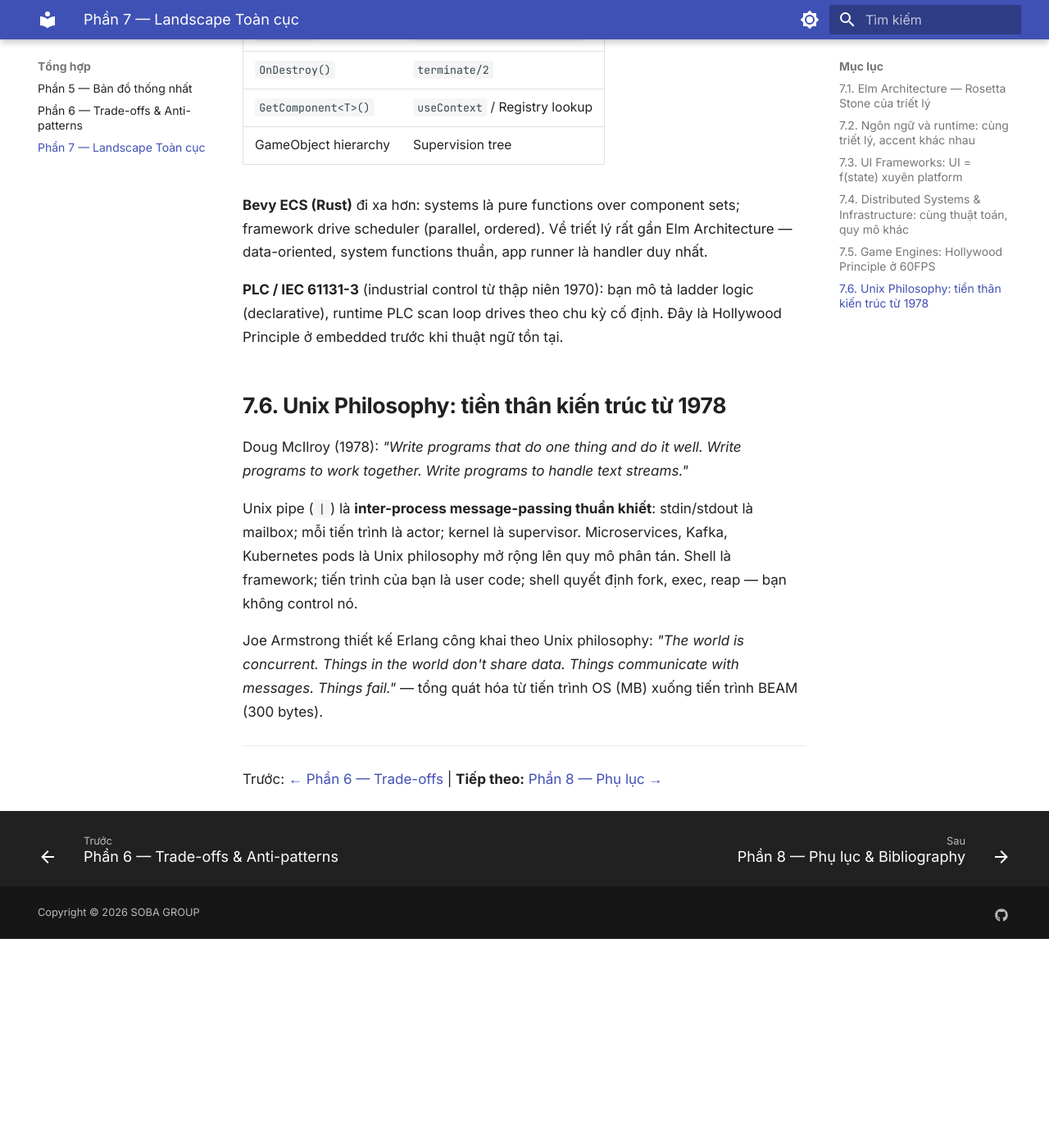
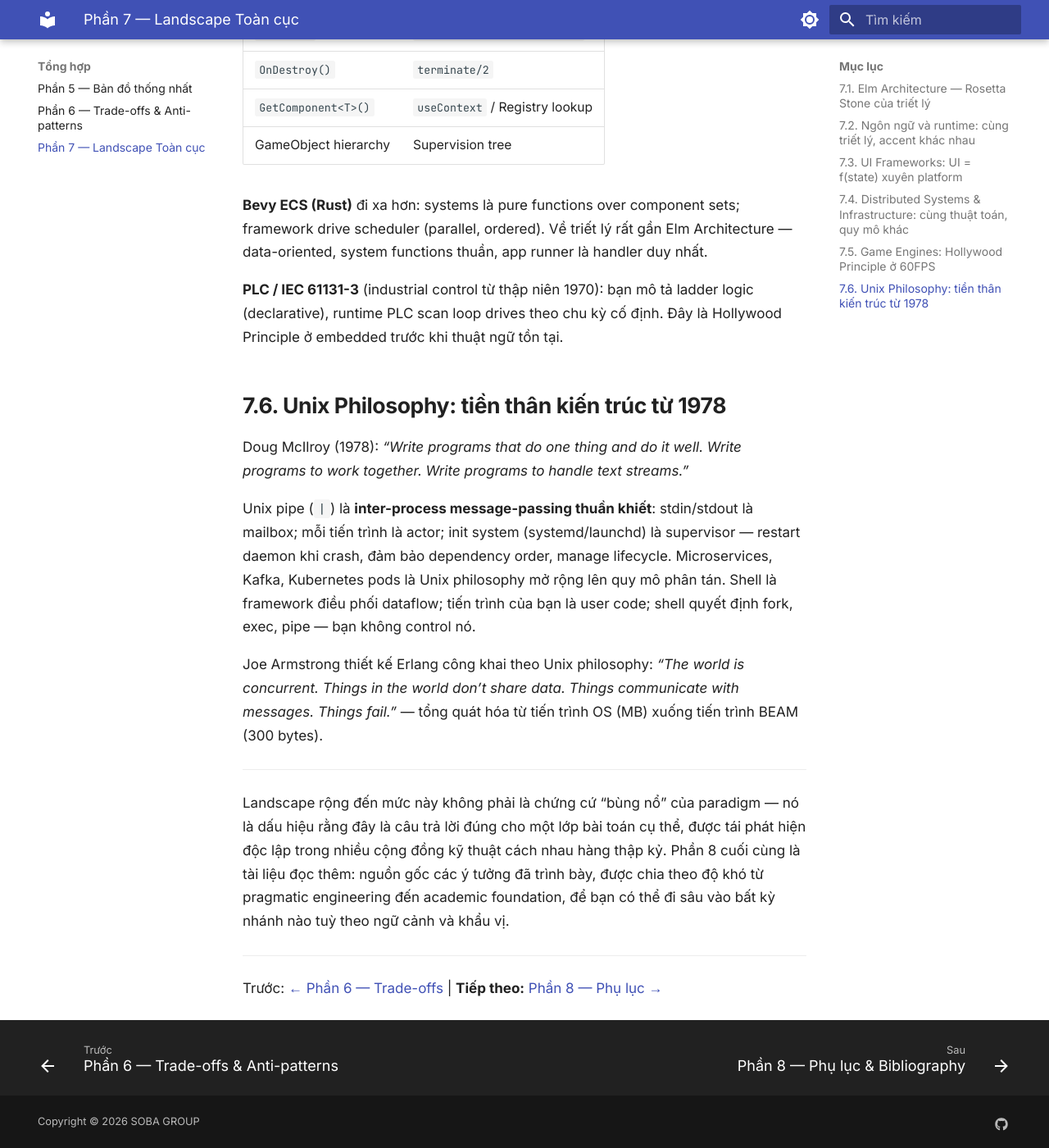
Before and after one commit to ttakashinn/unified-paradigm, an MkDocs documentation site: the page built from docs/landscape.md, in a window 1280 px wide and 1400 px high, scrolled down 6794 px. Shown: the whole window at 82% size. Built offline with MkDocs 1.6.1 and Material for MkDocs 9.7.7, drawn with Linux system fonts in a browser that asks for light colours; before the commit the page ends 7939 px from its top, so only the background shows below that; some of the changed text lies outside the part shown.

Commit message:
Update landscape.md

````diff
--- a/docs/landscape.md
+++ b/docs/landscape.md
@@ -77,16 +77,16 @@ type alias Program flags model msg =
 
 ## 7.2. Ngôn ngữ và runtime: cùng triết lý, accent khác nhau
 
-| Ngôn ngữ / Runtime | Đặc điểm nổi bật | Vị trí trong landscape |
-| --- | --- | --- |
-| **Haskell** | `IO` monad là handler implicit của toàn bộ I/O. `do`-notation là CPS-style chaining có đường. `STM` monad cô lập transaction. | Tổ tiên trực tiếp — algebraic effects được generalize từ đây |
-| **OCaml 5.x** | Effect handlers thành cú pháp chính thức (5.3+). `Eio`, `Miou` xây async runtime trên primitive này thay vì "magic". | First-class algebraic effects trong ngôn ngữ mainstream |
-| **Koka / Eff / Frank / Effekt** | Effect set được track trong type: `fun divide(x: int, y: int): exn int`. Compiler từ chối effect không có handler. | Research languages — "đáp án cuối cùng" mà industry đang tiến về |
-| **Rust** | `Future` là *description* của async computation; `.await` là yield-point cho executor (Tokio). Ownership = compile-time supervisor — eliminate data race không bằng GC mà bằng kiểu. | Zero-cost algebraic effects qua type system thay vì runtime |
-| **Pony** | Reference capabilities (`iso`, `val`, `ref`, `box`, `tag`, `trn`) — formal proof (Clebsch et al.) cho phép truyền mutable data giữa actors không data race. Per-actor GC, không stop-the-world. | Actor model + type-level capabilities = BEAM với compile-time safety |
-| **Kotlin Coroutines + Structured Concurrency** | `CoroutineScope { }` enforce: child phải hoàn thành/cancel trước khi parent thoát. Tương đồng mạnh với OTP supervisor tree nhưng lifetime-scoped thay vì process-scoped. | OTP supervision trong JVM ecosystem, nhưng không có crash isolation ở mức process |
-| **Swift Concurrency (5.5+)** | `actor` keyword first-class, `@MainActor` là global handler cho UI effects, `Sendable` types ≈ Pony capabilities. | Actor model + algebraic effects vào Apple ecosystem |
-| **Go** | Goroutines + channels = CSP (Hoare 1978). Channel direction trong type (`chan<-`, `<-chan`). Không có supervisor first-class — phải tự build với `errgroup`/`context.Context`. | CSP thay vì actor — cùng triết lý không share memory, khác biệt cốt lõi ở đơn vị định danh và timing |
+|Ngôn ngữ / Runtime                            |Đặc điểm nổi bật                                                                                                                                                                               |Vị trí trong landscape                                                                              |
+|----------------------------------------------|-----------------------------------------------------------------------------------------------------------------------------------------------------------------------------------------------|----------------------------------------------------------------------------------------------------|
+|**Haskell**                                   |`IO` monad là handler implicit của toàn bộ I/O. `do`-notation là CPS-style chaining có đường. `STM` monad cô lập transaction.                                                                  |Tổ tiên trực tiếp — algebraic effects được generalize từ đây                                        |
+|**OCaml 5.x**                                 |Effect handlers thành cú pháp chính thức (5.3+). `Eio`, `Miou` xây async runtime trên primitive này thay vì “magic”.                                                                           |First-class algebraic effects trong ngôn ngữ mainstream                                             |
+|**Koka / Eff / Frank / Effekt**               |Effect set được track trong type: `fun divide(x: int, y: int): exn int`. Compiler từ chối effect không có handler.                                                                             |Research languages — “đáp án cuối cùng” mà industry đang tiến về                                    |
+|**Rust**                                      |`Future` là *description* của async computation; `.await` là yield-point cho executor (Tokio). Ownership = compile-time supervisor — eliminate data race không bằng GC mà bằng kiểu.           |Zero-cost algebraic effects qua type system thay vì runtime                                         |
+|**Pony**                                      |Reference capabilities (`iso`, `val`, `ref`, `box`, `tag`, `trn`) — formal proof (Clebsch et al.) cho phép truyền mutable data giữa actors không data race. Per-actor GC, không stop-the-world.|Actor model + type-level capabilities = BEAM với compile-time safety                                |
+|**Kotlin Coroutines + Structured Concurrency**|`CoroutineScope { }` enforce: child phải hoàn thành/cancel trước khi parent thoát. Tương đồng mạnh với OTP supervisor tree nhưng lifetime-scoped thay vì process-scoped.                       |OTP supervision trong JVM ecosystem, nhưng không có crash isolation ở mức process                   |
+|**Swift Concurrency (5.5+)**                  |`actor` keyword first-class, `@MainActor` là global handler cho UI effects, `Sendable` types ≈ Pony capabilities.                                                                              |Actor model + algebraic effects vào Apple ecosystem                                                 |
+|**Go**                                        |Goroutines + channels = CSP (Hoare 1978). Channel direction trong type (`chan<-`, `<-chan`). Không có supervisor first-class — phải tự build với `errgroup`/`context.Context`.                 |CSP thay vì actor — cùng triết lý không share memory, khác biệt cốt lõi ở đơn vị định danh và timing|
 
 **CSP (Go) vs Actor Model (Erlang/Elixir) — khác biệt cốt lõi:**
 
@@ -114,17 +114,17 @@ Hệ quả thực tế: Actor model dễ build distributed system hơn (PID ho
 
 ## 7.3. UI Frameworks: `UI = f(state)` xuyên platform
 
-| Framework | Cơ chế state/effect | Đặc điểm phân biệt |
-| --- | --- | --- |
-| **Elm TEA** | `Model`, `Cmd msg`, `Sub msg` — pure, no hidden state | Algebraic effects thuần khiết nhất; runtime là handler duy nhất |
-| **Redux / Flux** | Pure reducer `(state, action) -> state`; middleware là effect handler | TEA cho JS, mất type safety. Saga dùng generator = algebraic effect handler |
-| **SolidJS** | Signals: `createSignal`, `createEffect`, `createMemo` | Fine-grained reactivity — component chạy một lần, DOM update tại điểm signal consume |
-| **Vue Composition API** | `ref`, `reactive`, `watchEffect`, `onMounted` | Reactivity qua Proxy; gần SolidJS hơn React về tracking |
-| **Angular Signals** | Từ Zone.js (implicit IoC) sang explicit signals (explicit reactivity) | Rời bỏ monkey-patch, về gần algebraic effects hơn |
-| **Svelte 5 Runes** | `$state`, `$derived`, `$effect` — compiler-driven | Signals compile thành DOM update, không VDOM overhead |
-| **SwiftUI** | `@State`, `@Binding`, `@ObservableObject`, `@EnvironmentObject`, `.task {}` | DI qua environment = `useContext`; `.task` = `useEffect` với structured concurrency |
-| **Jetpack Compose** | `mutableStateOf`, `remember`, `LaunchedEffect`, `DisposableEffect` | Unidirectional Data Flow + State Hoisting = TEA dưới tên Android |
-| **Flutter** | `StatefulWidget` + `setState`; Riverpod/BLoC cho DI | Imperative-leaning nhưng ecosystem push về unidirectional |
+|Framework              |Cơ chế state/effect                                                        |Đặc điểm phân biệt                                                                  |
+|-----------------------|---------------------------------------------------------------------------|------------------------------------------------------------------------------------|
+|**Elm TEA**            |`Model`, `Cmd msg`, `Sub msg` — pure, no hidden state                      |Algebraic effects thuần khiết nhất; runtime là handler duy nhất                     |
+|**Redux / Flux**       |Pure reducer `(state, action) -> state`; middleware là effect handler      |TEA cho JS, mất type safety. Saga dùng generator = algebraic effect handler         |
+|**SolidJS**            |Signals: `createSignal`, `createEffect`, `createMemo`                      |Fine-grained reactivity — component chạy một lần, DOM update tại điểm signal consume|
+|**Vue Composition API**|`ref`, `reactive`, `watchEffect`, `onMounted`                              |Reactivity qua Proxy; gần SolidJS hơn React về tracking                             |
+|**Angular Signals**    |Từ Zone.js (implicit IoC) sang explicit signals (explicit reactivity)      |Rời bỏ monkey-patch, về gần algebraic effects hơn                                   |
+|**Svelte 5 Runes**     |`$state`, `$derived`, `$effect` — compiler-driven                          |Signals compile thành DOM update, không VDOM overhead                               |
+|**SwiftUI**            |`@State`, `@Binding`, `@ObservableObject`, `@EnvironmentObject`, `.task {}`|DI qua environment = `useContext`; `.task` = `useEffect` với structured concurrency |
+|**Jetpack Compose**    |`mutableStateOf`, `remember`, `LaunchedEffect`, `DisposableEffect`         |Unidirectional Data Flow + State Hoisting = TEA dưới tên Android                    |
+|**Flutter**            |`StatefulWidget` + `setState`; Riverpod/BLoC cho DI                        |Imperative-leaning nhưng ecosystem push về unidirectional                           |
 
 ## 7.4. Distributed Systems & Infrastructure: cùng thuật toán, quy mô khác
 
@@ -139,28 +139,28 @@ loop {
 }
 ```
 
-| Hệ thống | Biểu hiện của thuật toán |
-| --- | --- |
-| **Kafka + Consumer Groups** | Partition = mailbox actor; offset = persistent state; Kafka Streams KTable = event sourcing pipeline |
-| **AWS Lambda / Cloud Functions** | `(event, context) -> response` = pure handler; Lambda service = orchestrator; retry/DLQ = supervisor strategy |
-| **Kubernetes Controllers** | Desired state (YAML) = declarative description; reconciliation loop = render loop của React; etcd = fiber state |
-| **Temporal / Cadence** | Workflow code là pure deterministic; Temporal runtime lo persistent execution, replay, timer, retry. **Algebraic effects + event sourcing + supervision** đóng gói thành infrastructure product |
-| **Event Sourcing + CQRS** | `(state, event) -> state` = GenServer model scale lên persistence; read model = `view` của TEA |
-| **Microsoft Durable Functions** | Generator `yield` per step = explicit continuation để runtime checkpoint — CPS tường minh |
-| **Akka / Akka Typed** | `Behavior[Command]` — typed actor; ZIO/Cats Effect đem algebraic effects vào Scala |
+|Hệ thống                        |Biểu hiện của thuật toán                                                                                                                                                                       |
+|--------------------------------|-----------------------------------------------------------------------------------------------------------------------------------------------------------------------------------------------|
+|**Kafka + Consumer Groups**     |Partition = mailbox actor; offset = persistent state; Kafka Streams KTable = event sourcing pipeline                                                                                           |
+|**AWS Lambda / Cloud Functions**|`(event, context) -> response` = pure handler; Lambda service = orchestrator; retry/DLQ = supervisor strategy                                                                                  |
+|**Kubernetes Controllers**      |Desired state (YAML) = declarative description; reconciliation loop = render loop của React; etcd = fiber state                                                                                |
+|**Temporal / Cadence**          |Workflow code là pure deterministic; Temporal runtime lo persistent execution, replay, timer, retry. **Algebraic effects + event sourcing + supervision** đóng gói thành infrastructure product|
+|**Event Sourcing + CQRS**       |`(state, event) -> state` = GenServer model scale lên persistence; read model = `view` của TEA                                                                                                 |
+|**Microsoft Durable Functions** |Generator `yield` per step = explicit continuation để runtime checkpoint — CPS tường minh                                                                                                      |
+|**Akka / Akka Typed**           |`Behavior[Command]` — typed actor; ZIO/Cats Effect đem algebraic effects vào Scala                                                                                                             |
 
 ## 7.5. Game Engines: Hollywood Principle ở 60FPS
 
-Unity MonoBehaviour có thể được dạy như "GenServer cho GameObject":
+Unity MonoBehaviour có thể được dạy như “GenServer cho GameObject”:
 
-| Unity | GenServer / OTP |
-| --- | --- |
-| `Awake()` | `init/1` |
-| `Start()` | `handle_continue/2` |
-| `Update()` | `handle_info(:tick, state)` |
-| `OnDestroy()` | `terminate/2` |
-| `GetComponent<T>()` | `useContext` / Registry lookup |
-| GameObject hierarchy | Supervision tree |
+|Unity               |GenServer / OTP               |
+|--------------------|------------------------------|
+|`Awake()`           |`init/1`                      |
+|`Start()`           |`handle_continue/2`           |
+|`Update()`          |`handle_info(:tick, state)`   |
+|`OnDestroy()`       |`terminate/2`                 |
+|`GetComponent<T>()` |`useContext` / Registry lookup|
+|GameObject hierarchy|Supervision tree              |
 
 **Bevy ECS (Rust)** đi xa hơn: systems là pure functions over component sets; framework drive scheduler (parallel, ordered). Về triết lý rất gần Elm Architecture — data-oriented, system functions thuần, app runner là handler duy nhất.
 
@@ -168,12 +168,16 @@ Unity MonoBehaviour có thể được dạy như "GenServer cho GameObject":
 
 ## 7.6. Unix Philosophy: tiền thân kiến trúc từ 1978
 
-Doug McIlroy (1978): *"Write programs that do one thing and do it well. Write programs to work together. Write programs to handle text streams."*
+Doug McIlroy (1978): *“Write programs that do one thing and do it well. Write programs to work together. Write programs to handle text streams.”*
 
-Unix pipe (`|`) là **inter-process message-passing thuần khiết**: stdin/stdout là mailbox; mỗi tiến trình là actor; kernel là supervisor. Microservices, Kafka, Kubernetes pods là Unix philosophy mở rộng lên quy mô phân tán. Shell là framework; tiến trình của bạn là user code; shell quyết định fork, exec, reap — bạn không control nó.
+Unix pipe (`|`) là **inter-process message-passing thuần khiết**: stdin/stdout là mailbox; mỗi tiến trình là actor; init system (systemd/launchd) là supervisor — restart daemon khi crash, đảm bảo dependency order, manage lifecycle. Microservices, Kafka, Kubernetes pods là Unix philosophy mở rộng lên quy mô phân tán. Shell là framework điều phối dataflow; tiến trình của bạn là user code; shell quyết định fork, exec, pipe — bạn không control nó.
 
-Joe Armstrong thiết kế Erlang công khai theo Unix philosophy: *"The world is concurrent. Things in the world don't share data. Things communicate with messages. Things fail."* — tổng quát hóa từ tiến trình OS (MB) xuống tiến trình BEAM (300 bytes).
+Joe Armstrong thiết kế Erlang công khai theo Unix philosophy: *“The world is concurrent. Things in the world don’t share data. Things communicate with messages. Things fail.”* — tổng quát hóa từ tiến trình OS (MB) xuống tiến trình BEAM (300 bytes).
 
----
+-----
+
+Landscape rộng đến mức này không phải là chứng cứ “bùng nổ” của paradigm — nó là dấu hiệu rằng đây là câu trả lời đúng cho một lớp bài toán cụ thể, được tái phát hiện độc lập trong nhiều cộng đồng kỹ thuật cách nhau hàng thập kỷ. Phần 8 cuối cùng là tài liệu đọc thêm: nguồn gốc các ý tưởng đã trình bày, được chia theo độ khó từ pragmatic engineering đến academic foundation, để bạn có thể đi sâu vào bất kỳ nhánh nào tuỳ theo ngữ cảnh và khẩu vị.
+
+-----
 
 **Trước:** [← Phần 6 — Trade-offs](tradeoffs.md) | **Tiếp theo:** [Phần 8 — Phụ lục →](bibliography.md)
````
Also changed, not shown: other parts of docs/landscape.md (+1 -1 lines).
